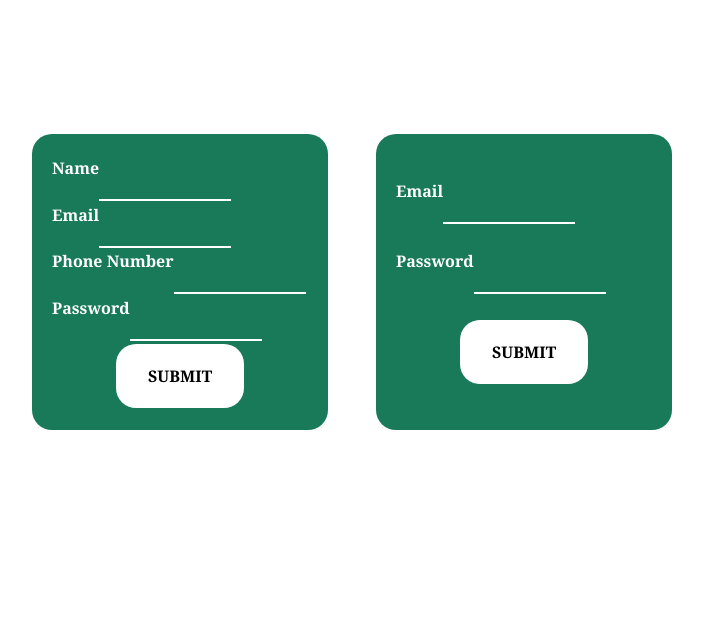
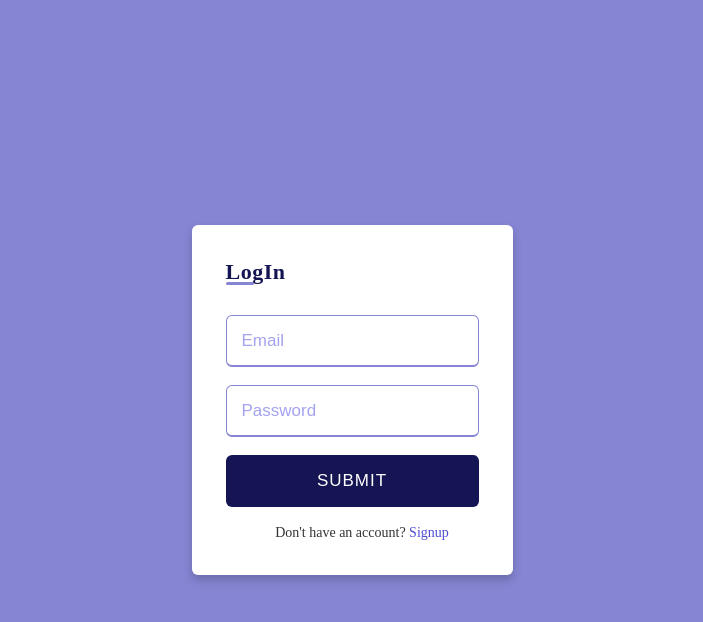
Before and after one commit to Nirmal2796/Group_Chat_App, a website: page public/login/login.html in a window 1280 px wide. Shown: the whole page, without its empty margins (288-991 px from the left). Drawn offline with nearby package versions, Linux system fonts and the light colour scheme.

Commit message:
frontend changes

```diff
--- a/public/chat/style.css
+++ b/public/chat/style.css
@@ -1,5 +1,17 @@
 *{
-    font-family: Georgia, 'Times New Roman', Times, serif;
+    margin: 0;
+    padding: 0;
+    box-sizing: border-box;
+    font-family: 'Poppins' sans-serif;
+}
+
+body{
+    min-height: 100vh;
+    display: flex;
+    flex-direction: column;
+    align-items: center;
+    justify-content: space-evenly;
+    background: #fff;
 }
 
 h1{
@@ -8,8 +20,6 @@ h1{
     filter: drop-shadow(rgb(21, 21, 83) 10px 10px 10px);
 }
 main{
-    /* border: 2px solid rgb(110, 110, 224);; */
-    /* margin-top: 5%; */
     width: 90vw;
     justify-self: center;
     border-radius: 30px;
@@ -17,6 +27,7 @@ main{
     flex-direction: column;
     filter: drop-shadow(rgb(61, 61, 102) 15px 15px 15px);
 }
+
 .upper_window{
     display: flex;
     height: 70vh;
@@ -24,10 +35,11 @@ main{
 }
 
 .online_user_div{
-    background-color: rgb(147, 147, 247);
+    background-color: rgb(133, 133, 212);
     width: 15vw;
     border-radius: 20px 0 0 0;
     border-right: 2px solid white;
+
 
 }
 
@@ -35,14 +47,14 @@ main{
     list-style: none;
     line-height: 30px;
     color: rgb(21, 21, 83);
-
+    padding: 15px 0 0 15px;
+    font-size: large;
 }
 
-
 .chat_window{
-    background-color: rgb(178, 178, 241);
+    background-color: rgb(189, 189, 241);
     width: 80vw;
-    padding-left: 50px;
+    padding: 20px;
     font-size: large;
     border-radius: 0 20px 0 0;
     color: rgb(5, 5, 22);
@@ -52,25 +64,22 @@ main{
     justify-self: center;
     align-content: center;
     height: 10vh;
-    background-color: rgb(75, 75, 148);
+    background-color: rgb(61, 61, 153);
     border-radius: 0 0 20px 20px ;
     border-top: 2px solid white;
 }
 
 #send{
     justify-self: center;
-
 }
 
 #send input{
     width: 40vw;
-    height: 5vh;
-
+    height: 6vh;
 }
 
 #send input:hover{
     width: 50vw;
-    height: 6vh;
     border: 1px solid rgb(21, 21, 83);
 }
 
@@ -86,12 +95,12 @@ main{
     border-radius: 10px;
     background-color: rgb(21, 21, 83);
     color: white;
-    font-weight: bold;
+    font-size: medium;
     letter-spacing: 1px;
 }
 
 #chat_send:hover{
     cursor: pointer;
     background-color: rgb(5, 5, 22);
-    font-size: medium;
+    letter-spacing: 0;
 }
--- a/public/login/login.html
+++ b/public/login/login.html
@@ -1,60 +1,68 @@
 <!DOCTYPE html>
 <html lang="en">
+
 <head>
     <meta charset="UTF-8">
     <meta name="viewport" content="width=device-width, initial-scale=1.0">
     <title>Group_Chat</title>
     <link rel="stylesheet" href="style.css">
 </head>
+
 <body>
     <main>
-        <div class="sign_up_div">
-
+        <div class="forms_div">
+            <div id="sign_up_div" hidden>
+            <h2>Signup</h2>
                 <form action="" class="sign_up" id="sign_up_form">
-
                     <div id="sign_up_msg"></div>
-                <div class="sign_up_form_input">
-                    <label for="sign_up_name">Name</label>
-                    <input type="text" id="sign_up_name">
+                    <div class="form_input">
+                        <input type="text" id="sign_up_name" placeholder="Name" required>
                     </div>
-                <div class="sign_up_form_input">
-                    <label for="sign_up_email">Email</label>
-                    <input type="email" id="sign_up_email">
+                    <div class="form_input">
+                        <input type="email" id="sign_up_email" placeholder="Email" required>
                     </div>
-                <div class="sign_up_form_input">
-                    <label for="sign_up_phone">Phone Number</label>
-                    <input type="text" id="sign_up_phone">
+                    <div class="form_input">
+                        <input type="text" id="sign_up_phone" placeholder="Phone Number" required>
                     </div>
-                <div class="sign_up_form_input">
-                    <label for="sign_up_password">Password</label>
-                    <input type="password" id="sign_up_password">
+                    <div class="form_input">
+                        <input type="password" id="sign_up_password" placeholder="Password" required>
                     </div>
 
-                <button type="submit" id="sign_up_submit">SUBMIT</button>
+                    <div class="form_input button">
+                        <input type="submit" id="sign_up_submit" value="SUBMIT">
+                    </div>
+                    <div class="text">
+                        <h3>Already have an account? <a href="#" onclick="ShowLogin()">Login</a></h3>
+                    </div>
 
                     <div id="sign_up_error"></div>
                 </form>
             </div>
 
-        <div class="login_div">
-            <form action="" class="login" id="login_form">
-
+            <div id="login_div">
+                <h2>LogIn</h2>
+                <form action="#" class="login" id="login_form">
                     <div id="login_msg"></div>
 
-                <div class="login_form_input">
-                    <label for="login_email">Email</label>
-                    <input type="email" id="login_email">
+                    <div class="form_input">
+                        <input type="email" id="login_email" placeholder="Email" required>
                     </div>
 
-                <div class="login_form_input">
-                    <label for="login_password">Password</label>
-                    <input type="password" id="login_password">
+                    <div class="form_input">
+                        <input type="password" id="login_password" placeholder="Password" required>
                     </div>
 
-                <button type="submit" id="login_submit">SUBMIT</button>
+                    <div class="form_input button">
+                        <input type="submit" id="login_submit" value="SUBMIT">
+                    </div>
+
+                    <div class="text">
+                        <h3>Don't have an account? <a href="#" id="sign_up_link" onclick="ShowSignup()">Signup</a></h3>
+                    </div>
 
                     <div id="login_error"></div>
                 </form>
+            </div>
         </div>
     </main>
 
@@ -62,4 +70,5 @@
     <script src="https://cdnjs.cloudflare.com/ajax/libs/axios/1.4.0/axios.min.js"></script>
     <script src="main.js"></script>
 </body>
+
 </html>
--- a/public/login/main.js
+++ b/public/login/main.js
@@ -20,6 +20,16 @@ sign_up_form.addEventListener('submit',onSignUp);
 login_form.addEventListener('submit',onLogin);
 
 
+
+function ShowSignup(){
+    document.getElementById('sign_up_div').hidden=false;
+    document.getElementById('login_div').hidden=true;
+}
+
+function ShowLogin(){
+    document.getElementById('login_div').hidden=false;
+    document.getElementById('sign_up_div').hidden=true;
+}
 
 
 async function onSignUp(e) {
@@ -86,6 +96,8 @@ async function onLogin(e) {
 
             alert(result.data.message);
 
+            window.location.href='../chat/chat.html';
+
             localStorage.setItem('token',result.data.token);
 
             login_form.reset();
--- a/public/login/style.css
+++ b/public/login/style.css
@@ -1,59 +1,113 @@
 *{
-    font-family: Georgia, 'Times New Roman', Times, serif;
+    margin: 0;
+    padding: 0;
+    box-sizing: border-box;
+    font-family: 'Poppins' sans-serif;
 }
 
-main{
+body{
+    min-height: 100vh;
     display: flex;
-    justify-content: space-between;
-    width: 50vw;
-    justify-self: center;
-    padding-top: 10%;
+    align-items: center;
+    justify-content: center;
+    background: rgb(133, 133, 212);
 }
 
-.sign_up , .login{
-    background-color: rgb(25, 122, 90);
-    display: flex;
-    flex-direction: column;
-    width: 20vw;
-    height: 20vw;
-    padding: 20px;
-    justify-content: space-between;
-    border-radius: 20px;
+.forms_div{
+    position: relative;
+    max-width: 430px;
+    width: 100%;
+    background: #fff;
+    padding: 34px;
+    border-radius: 6px;
+    box-shadow: 0 5px 10px rgba(0,0,0,0.2);
 }
 
-
-.sign_up label , .login label{
-    font-weight: bold;
-    color: white;
+.forms_div h2{
+    position: relative;
+    font-size: 22px;
+    font-weight: 600;
+    color: rgb(21, 21, 83);
+    letter-spacing: 0.5px;
 }
 
-
-.sign_up input , .login input{
-    width: 10vw;
-    height: 5vh;
-    border: 0 0 5 5;
-    background-color: transparent;
-    border-top: 0;
-    border-left: 0;
-    border-right: 0;
-    border-color: white;
+.forms_div h2::before{
+    content: '';
+    position: absolute;
+    left: 0;
+    bottom: 0;
+    height: 3px;
+    width: 28px;
+    border-radius: 12px;
+    background: rgb(133, 133, 212);
 }
 
-
-
-.sign_up button , .login button{
-    width: 10vw;
-    height: 8vh;
-    color: black;
-    text-align: center;
-    font-weight: bold;
-    font-size: medium;
-    background-color: white;
-    align-self: center;
-    border: 0;
-    border-radius: 20px;
+.forms_div form{
+    margin-top: 30px;
 }
 
-.sign_up_form_input , .login_form_input{
-    display: flex;
+.forms_div form .form_input{
+    height: 52px;
+    margin: 18px 0;
 }
+
+form .form_input input{
+    height: 100%;
+    width: 100%;
+    outline: none;
+    padding: 0 15px;
+    font-size: 17px;
+    font-weight: 400;
+    color: #333;
+    border: 1.5px solid rgb(133, 133, 212);
+    border-bottom-width: 2.5px;
+    border-radius: 6px;
+    transition: all 0.3s ease;
+}
+
+form .form_input input::placeholder{
+    color: rgb(163, 163, 240);
+}
+
+.form_input input:focus,
+.form_input input:valid{
+    border-color: rgb(21, 21, 83);
+
+}
+
+.form_input.button input{
+    color: #fff;
+    letter-spacing: 1px;
+    border: none;
+    background: rgb(21, 21, 83);
+    cursor: pointer;
+}
+
+.form_input.button input:hover{
+    background: rgb(5, 5, 22);
+    font-size: medium;
+}
+
+form h3{
+    color: #707070;
+    font-size: 14px;
+    font-weight: 500;
+    margin-left: 10px;
+}
+
+form .text h3{
+    color: #333;
+    width: 100%;
+    text-align: center;
+}
+
+form .text h3 a{
+    color: rgb(78, 78, 211);
+    text-decoration: none;
+}
+
+form .text h3 a:hover{
+    text-decoration: underline;
+    font-size: medium;
+    color: rgb(21, 21, 83);
+}
```
Lines whose indentation alone changed are shown as unchanged.
